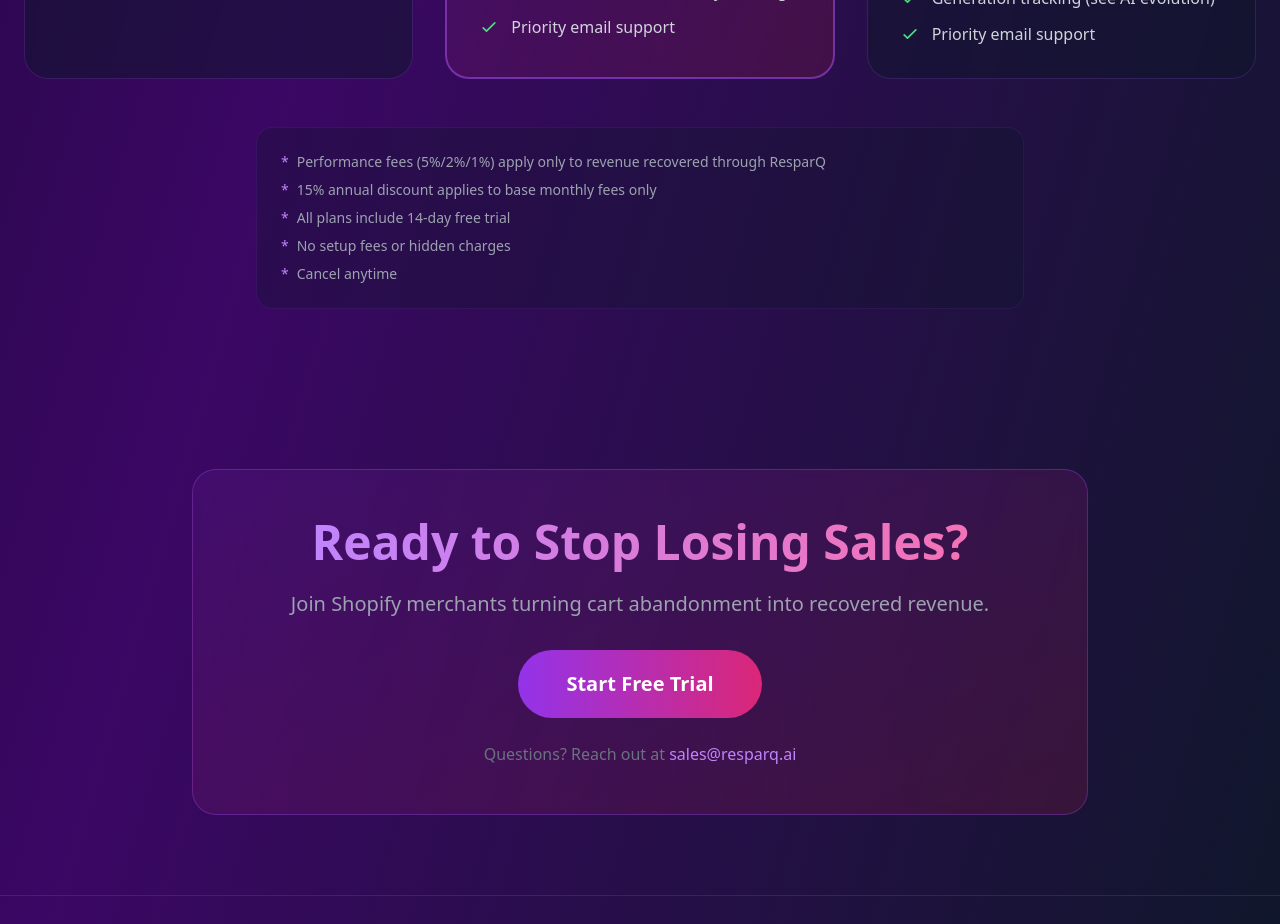
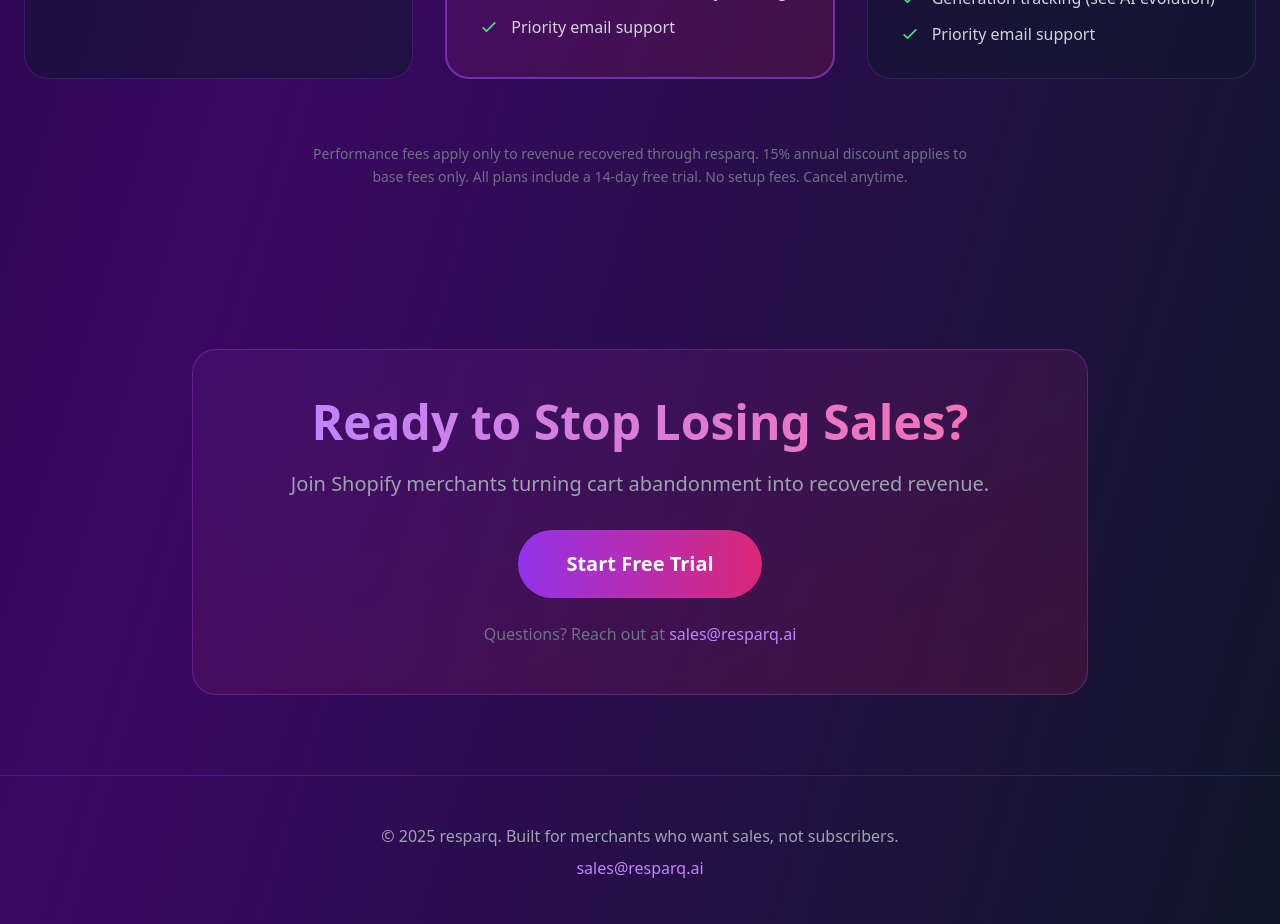
Before and after one commit to tjmajewski/resparqwebsite, a Next.js app: page / in a window 1280 px wide. Shown: the part 3440-4364 px from the top of the page. Built offline with nearby package versions, Linux system fonts and the light colour scheme.

Commit message:
Simplify pricing notes section and fix resparq capitalization

```diff
--- a/app/page.tsx
+++ b/app/page.tsx
@@ -375,31 +375,12 @@ export default function Home() {
           </div>
 
           {/* Pricing Notes */}
-          <div className="mt-12 max-w-3xl mx-auto">
-            <div className="p-6 rounded-2xl bg-slate-900/30 border border-purple-500/10">
-              <ul className="space-y-2 text-sm text-gray-400">
-                <li className="flex items-start gap-2">
-                  <span className="text-purple-400">*</span>
-                  <span>Performance fees (5%/2%/1%) apply only to revenue recovered through ResparQ</span>
-                </li>
-                <li className="flex items-start gap-2">
-                  <span className="text-purple-400">*</span>
-                  <span>15% annual discount applies to base monthly fees only</span>
-                </li>
-                <li className="flex items-start gap-2">
-                  <span className="text-purple-400">*</span>
-                  <span>All plans include 14-day free trial</span>
-                </li>
-                <li className="flex items-start gap-2">
-                  <span className="text-purple-400">*</span>
-                  <span>No setup fees or hidden charges</span>
-                </li>
-                <li className="flex items-start gap-2">
-                  <span className="text-purple-400">*</span>
-                  <span>Cancel anytime</span>
-                </li>
-              </ul>
-            </div>
+          <div className="mt-16 text-center">
+            <p className="text-sm text-gray-500 max-w-2xl mx-auto leading-relaxed">
+              Performance fees apply only to revenue recovered through resparq.
+              15% annual discount applies to base fees only.
+              All plans include a 14-day free trial. No setup fees. Cancel anytime.
+            </p>
           </div>
         </div>
       </section>
```
